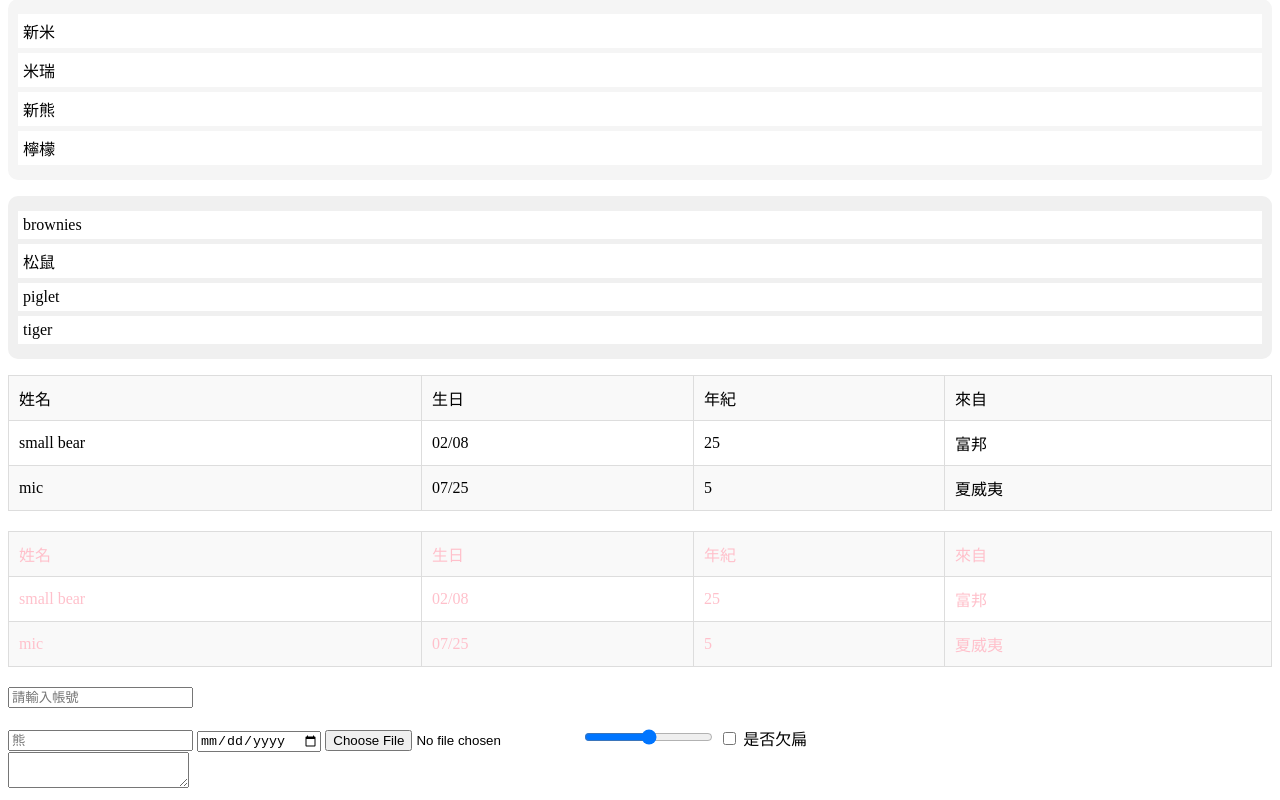
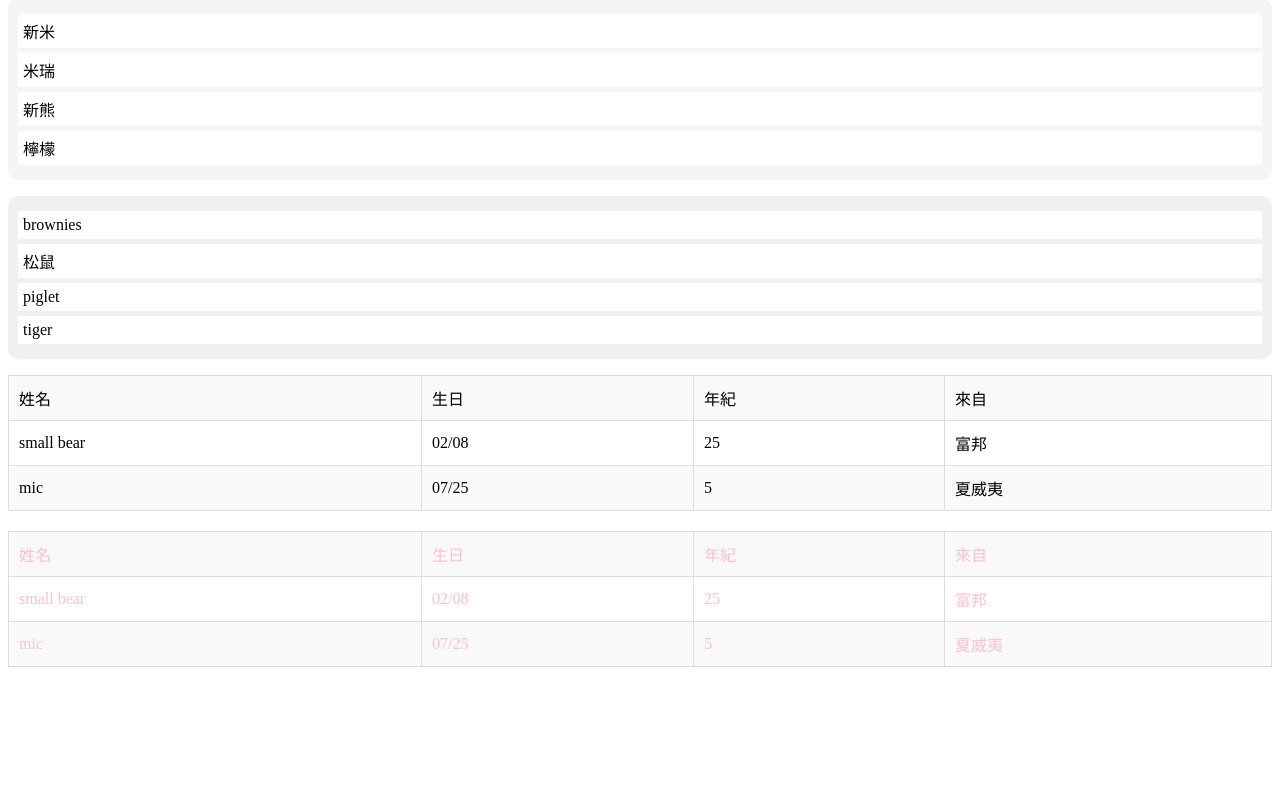
Before and after one commit to ian980912/pooh, a plain HTML site: page index.html in a window 1280 px wide. Shown: the part 1104-1904 px from the top of the page. After the commit the page ends 1791 px from the top, so only its background shows below. Drawn offline with Linux system fonts and the light colour scheme.

Commit message:
Update index.html

```diff
--- a/index.html
+++ b/index.html
@@ -240,21 +240,5 @@
                 </tr>
             </table>
         </div>
-
-        <input type="text" placeholder="請輸入帳號"/>
-        <br/>
-        <br/>
-        <input type="password" placeholder="熊"/>
-        <input type="date" placeholder="生日"/>
-        <input type="file" placeholder="熊圖"/>
-        <input type="range" placeholder="欠扁程度"/>
-
-        <label>
-            <input type="checkbox" class="styled-checkbox" title="是否欠扁"/>
-            是否欠扁
-        </label>
-
-        <br/>
-        <textarea></textarea>
     </body>
 </html>
```
